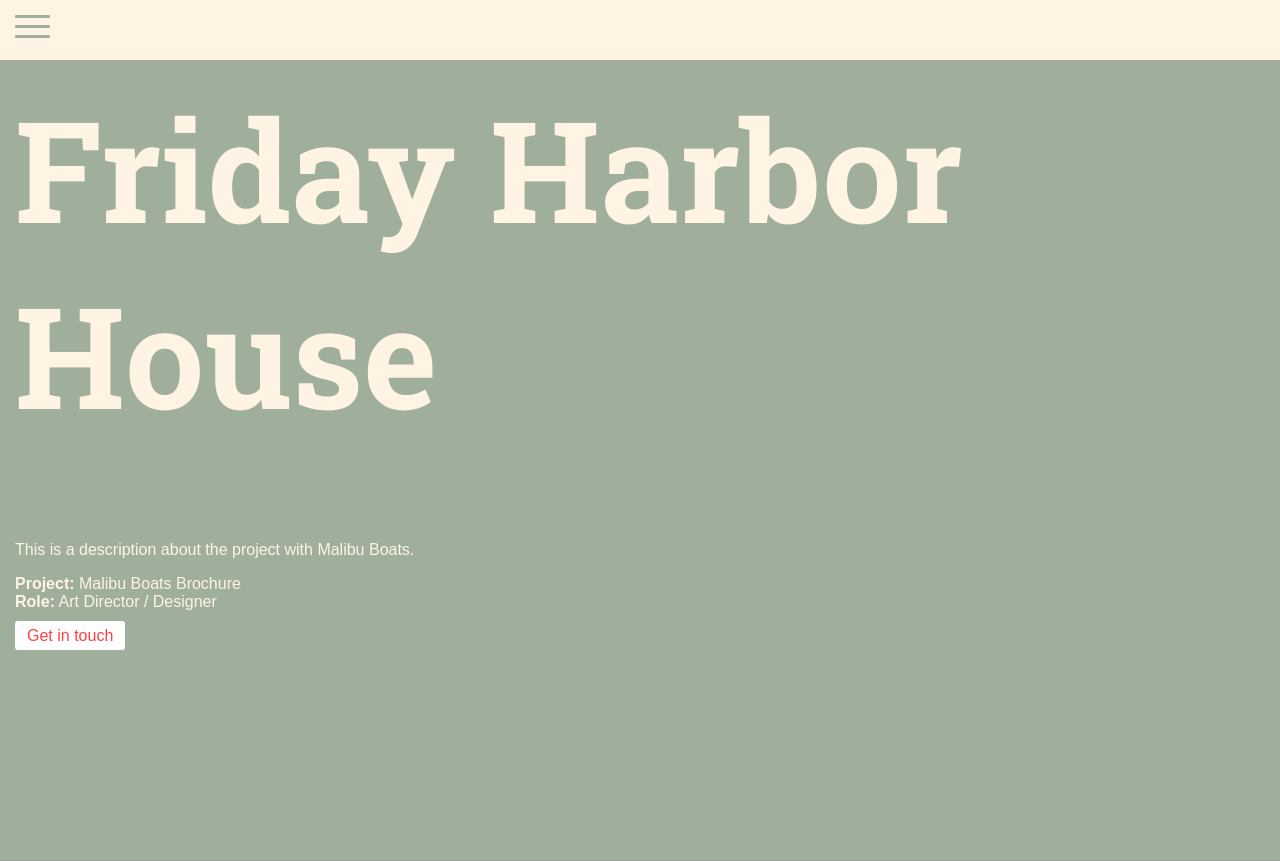
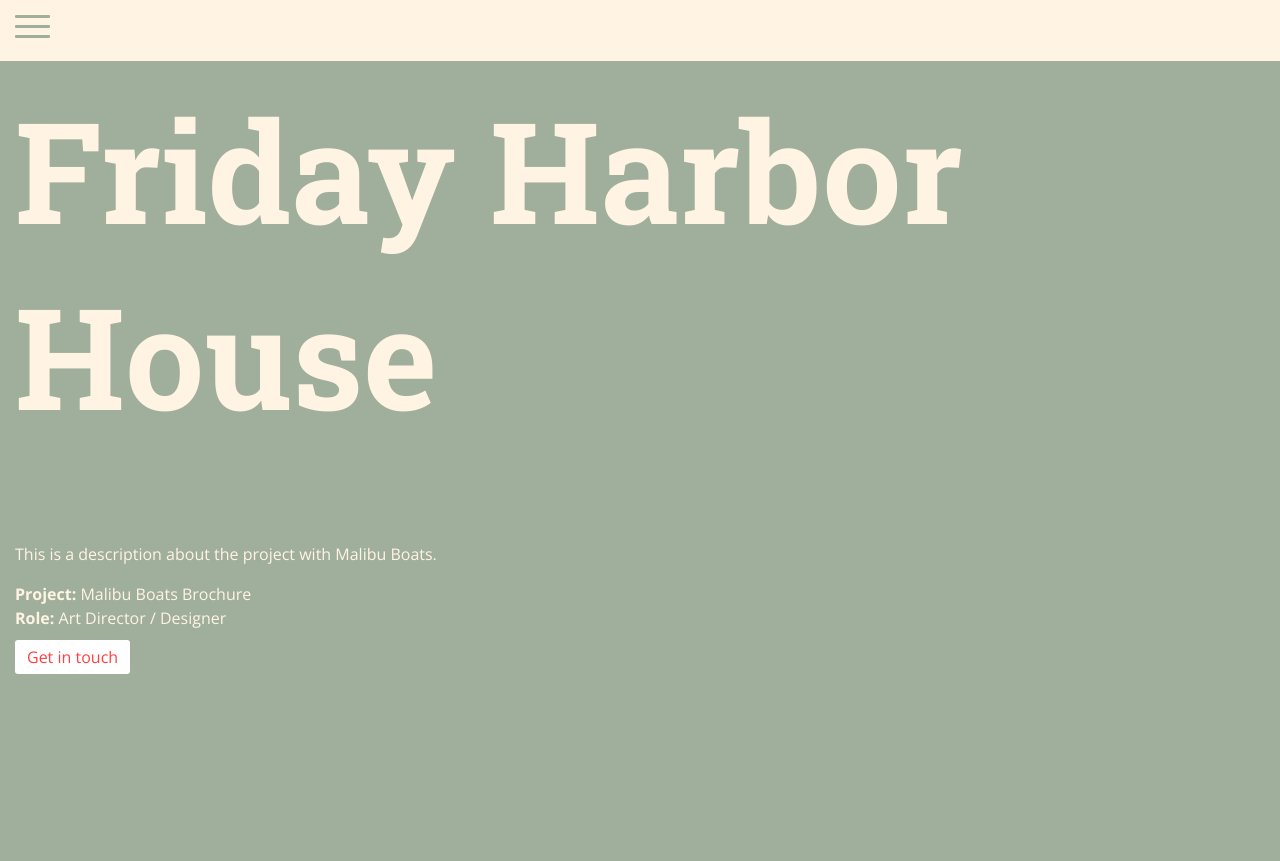
Before and after one commit to justinhersey/v2, a PHP site: page /friday-harbor-house/index.php in a window 1280 px wide. Shown: the top 861 px of the page. Run offline with PHP 8.4, Linux system fonts and the light colour scheme; some libraries are stand-ins or nearby versions; grey boxes are pictures that could not be loaded.

Commit message:
add styles

```diff
--- a/package.json
+++ b/package.json
@@ -12,6 +12,7 @@
     "grunt-autoprefixer": "^2.2.0",
     "grunt-contrib-sass": "^0.8.1",
     "grunt-contrib-uglify": "^0.7.0",
+    "grunt-contrib-watch": "^0.6.1",
     "grunt-newer": "^1.1.0"
   },
   "scripts": {
--- /dev/null
+++ b/scss/_fonts.scss
@@ -0,0 +1,4 @@
+/*[ _fonts.scss ]*/
+@mixin base-font {
+	family: "Open Sans", "Helvetica Neue", Helvetica, Arial, sans-serif;
+}
--- /dev/null
+++ b/scss/_grid.scss
@@ -0,0 +1,81 @@
+/*[ _grid.scss ]*/
+$row-width: 100%;
+$column-gutter: rem-calc(30);
+$total-columns: 12 ;
+
+.row {
+	@extend %clearfix;
+	width: 100%;
+	margin-left: auto;
+	margin-right: auto;
+	margin-top: 0;
+	margin-bottom: 0;
+	max-width: 100%;
+}
+
+%columns {
+	position: relative;
+	padding-left: 0.9375rem;
+	padding-right: 0.9375rem;
+	float: left;
+}
+
+.col-12 {
+	@extend %columns;
+	width: $row-width;
+}
+
+.col-11 {
+	@extend %columns;
+	width: 100%;
+}
+
+.col-10 {
+	@extend %columns;
+	width: 100%;
+}
+
+.col-9 {
+	@extend %columns;
+	width: 100%;
+}
+
+.col-8 {
+	@extend %columns;
+	width: 100%;
+}
+
+.col-7 {
+	@extend %columns;
+	width: 100%;
+}
+
+.col-6 {
+	@extend %columns;
+	width: 100%;
+}
+
+.col-5 {
+	@extend %columns;
+	width: 100%;
+}
+
+.col-4 {
+	@extend %columns;
+	width: 100%;
+}
+
+.col-3 {
+	@extend %columns;
+	width: ($row-width/4);
+}
+
+.col-2 {
+	@extend %columns;
+	width: 100%;
+}
+
+.col-1 {
+	@extend %columns;
+	width: 100%;
+}
--- /dev/null
+++ b/scss/_placeholders.scss
@@ -0,0 +1,8 @@
+/*[ _placeholders.scss ]*/
+%clearfix {
+	&:after {
+		content: "";
+		display: table;
+		clear: both;
+	}
+}
--- a/scss/_weather.scss
+++ b/scss/_weather.scss
@@ -10,7 +10,9 @@
 	color: #fff;
 	text-align: center;
 	font: {
+		family: "Open Sans", "Helvetica Neue", Helvetica, Arial, sans-serif;
 		size: 3.75em;
+		weight: 400;
 	}
 	line-height: 5.625em;
 }
--- a/scss/stylesheet.scss
+++ b/scss/stylesheet.scss
@@ -1,9 +1,12 @@
 /*[ stylesheet.scss ]*/
 
-@import "reset.scss";
-@import "colors.scss";
-@import "animations.scss";
-@import "weather.scss";
+@import "reset";
+@import "grid";
+@import "fonts";
+@import "colors";
+@import "animations";
+@import "weather";
+@import "placeholders";
 
 /* apply a natural box layout model to all elements */
 *, *:before, *:after {
@@ -14,9 +17,17 @@ html {
 	height: 100%;
 }
 body {
-	background-color: $sunny;
+	background-color: #343a3e;
+	font: {
+		@include base-font;
+	}
+	color: #7da1ac;
 	width: 100%;
 	height: 100%;
+}
+
+p {
+	line-height: 1.5em;
 }
 
 .list-unstyled {
```
Also changed, not shown: gruntfile.js (+9 -1 lines), index.php (+19 -3 lines), build/css/stylesheet.css, 1 other file.
